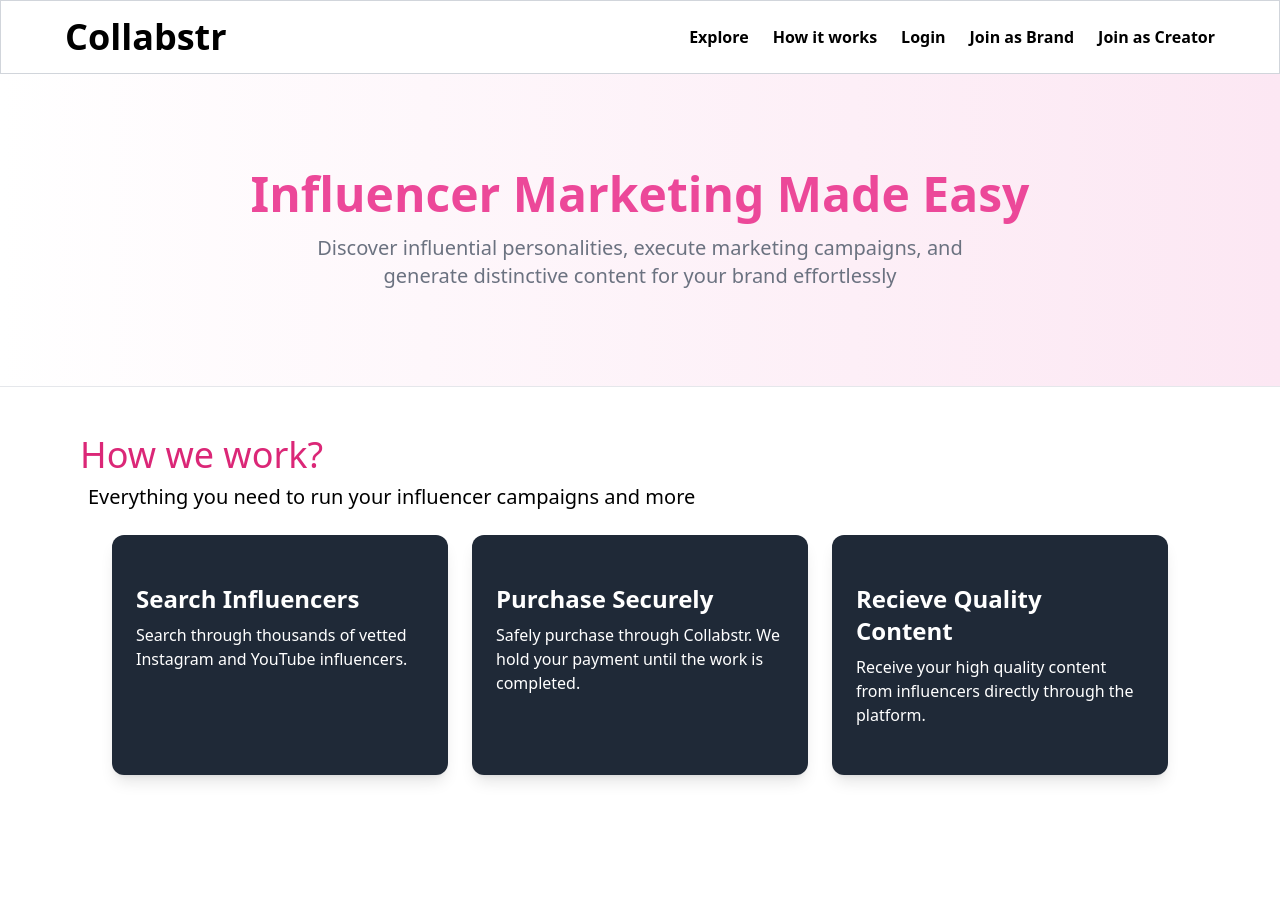
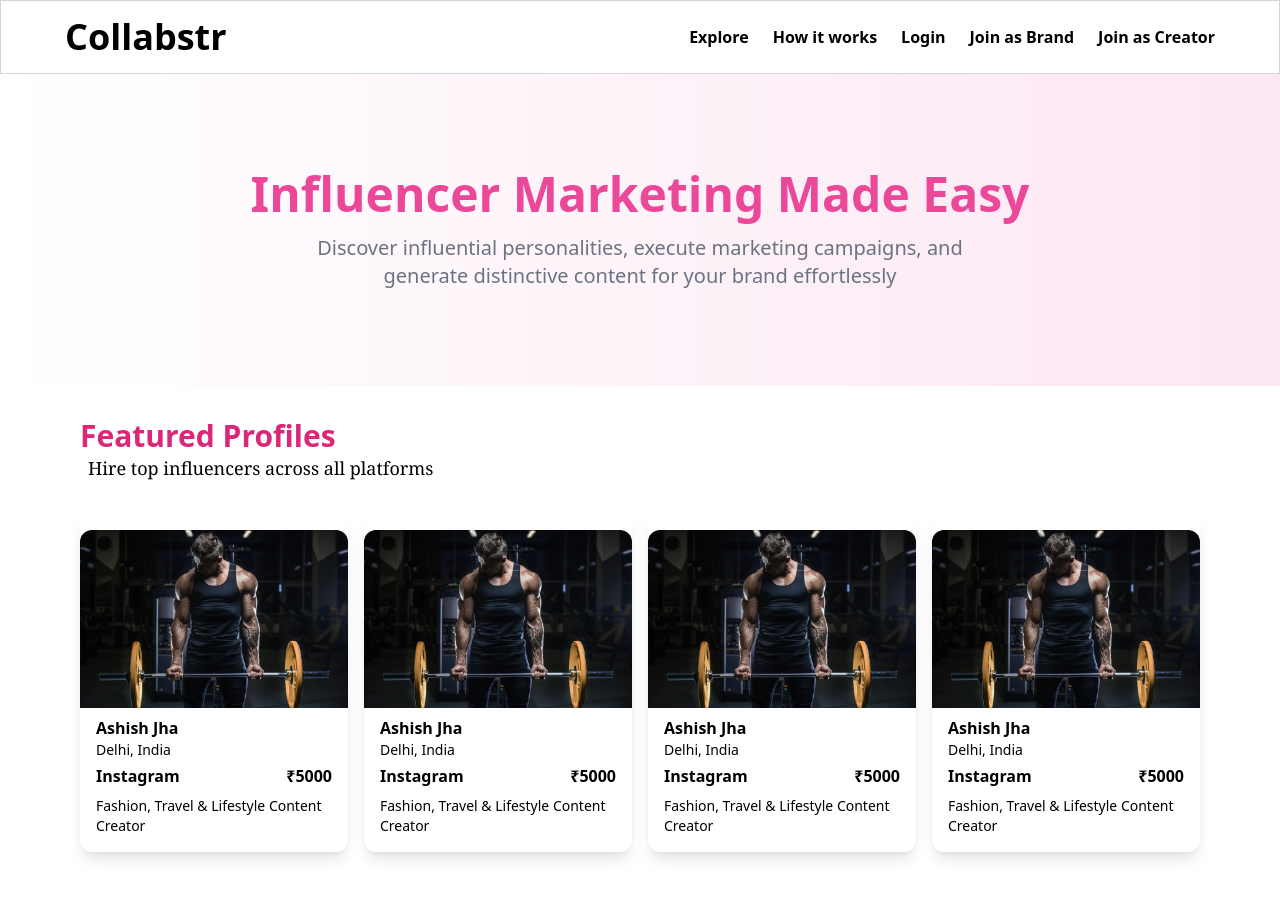
Before and after one commit to ashjha03/bimp, a Next.js app: page / in a window 1280 px wide. Shown: the top 921 px of the page. Before the commit the page ends 823 px from the top, so only its background shows below. Built offline with nearby package versions, Linux system fonts and the light colour scheme.

Commit message:
Feature Creator Profile Section Added

```diff
--- /dev/null
+++ b/components/Featured.jsx
@@ -0,0 +1,97 @@
+import Image from "next/image";
+import Link from "next/link";
+
+const Featured = ({ title, description }) => {
+  return (
+    <div className="py-4 px-20">
+      <div className="heading py-4">
+        <h1 className="text-3xl font-bold text-pink-600">{title}</h1>
+        <p className="text-lg font-serif pl-2">{description}</p>
+      </div>
+      <div className="profiles grid grid-cols-4 gap-4 py-4">
+        <Link href="/ashish" className="profile rounded-xl shadow-lg py-4">
+          <Image
+            src="/img/profile.png"
+            alt="Creator"
+            className="w-[33vw] pb-2 rounded-t-xl"
+            height={500}
+            width={500}
+          />
+          <div className="details px-4">
+            <h1 className="text-md font-semibold">Ashish Jha</h1>
+            <h3 className="text-sm">Delhi, India</h3>
+            <div className="text-md flex justify-between py-1 font-semibold">
+              <p>Instagram</p>
+              <p>₹5000</p>
+            </div>
+            <p className="text-sm mt-1">
+              Fashion, Travel & Lifestyle Content Creator
+            </p>
+          </div>
+        </Link>
+        <Link href="/ashish" className="profile rounded-xl shadow-lg py-4">
+          <Image
+            src="/img/profile.png"
+            alt="Creator"
+            className="w-[33vw] pb-2 rounded-t-xl"
+            height={500}
+            width={500}
+          />
+          <div className="details px-4">
+            <h1 className="text-md font-semibold">Ashish Jha</h1>
+            <h3 className="text-sm">Delhi, India</h3>
+            <div className="text-md flex justify-between py-1 font-semibold">
+              <p>Instagram</p>
+              <p>₹5000</p>
+            </div>
+            <p className="text-sm mt-1">
+              Fashion, Travel & Lifestyle Content Creator
+            </p>
+          </div>
+        </Link>
+        <Link href="/ashish" className="profile rounded-xl shadow-lg py-4">
+          <Image
+            src="/img/profile.png"
+            alt="Creator"
+            className="w-[33vw] pb-2 rounded-t-xl"
+            height={500}
+            width={500}
+          />
+          <div className="details px-4">
+            <h1 className="text-md font-semibold">Ashish Jha</h1>
+            <h3 className="text-sm">Delhi, India</h3>
+            <div className="text-md flex justify-between py-1 font-semibold">
+              <p>Instagram</p>
+              <p>₹5000</p>
+            </div>
+            <p className="text-sm mt-1">
+              Fashion, Travel & Lifestyle Content Creator
+            </p>
+          </div>
+        </Link>
+        <Link href="/ashish" className="profile rounded-xl shadow-lg py-4">
+          <Image
+            src="/img/profile.png"
+            alt="Creator"
+            className="w-[33vw] pb-2 rounded-t-xl"
+            height={500}
+            width={500}
+          />
+          <div className="details px-4">
+            <h1 className="text-md font-semibold">Ashish Jha</h1>
+            <h3 className="text-sm">Delhi, India</h3>
+            <div className="text-md flex justify-between py-1 font-semibold">
+              <p>Instagram</p>
+              <p>₹5000</p>
+            </div>
+            <p className="text-sm mt-1">
+              Fashion, Travel & Lifestyle Content Creator
+            </p>
+          </div>
+        </Link>
+      </div>
+    </div>
+  );
+};
+
+export default Featured;
--- a/pages/index.js
+++ b/pages/index.js
@@ -1,3 +1,4 @@
+import Featured from "@/components/Featured";
 import Navbar from "@/components/Navbar";
 
 export default function Home() {
@@ -13,7 +14,18 @@ export default function Home() {
           generate distinctive content for your brand effortlessly
         </p>
       </main>
-
+      <Featured
+        title="Featured Profiles"
+        description="Hire top influencers across all platforms"
+      />
+      <Featured
+        title="Instagram"
+        description="Hire top influencers from Instagram"
+      />
+      <Featured
+        title="Youtube"
+        description="Hire top influencers from Youtube"
+      />
       <hr />
       <div className="work py-12 px-20">
         <h1 className="text-4xl font-extralight text-pink-600">How we work?</h1>
```
Also changed, not shown: public/img/profile.png (added).
